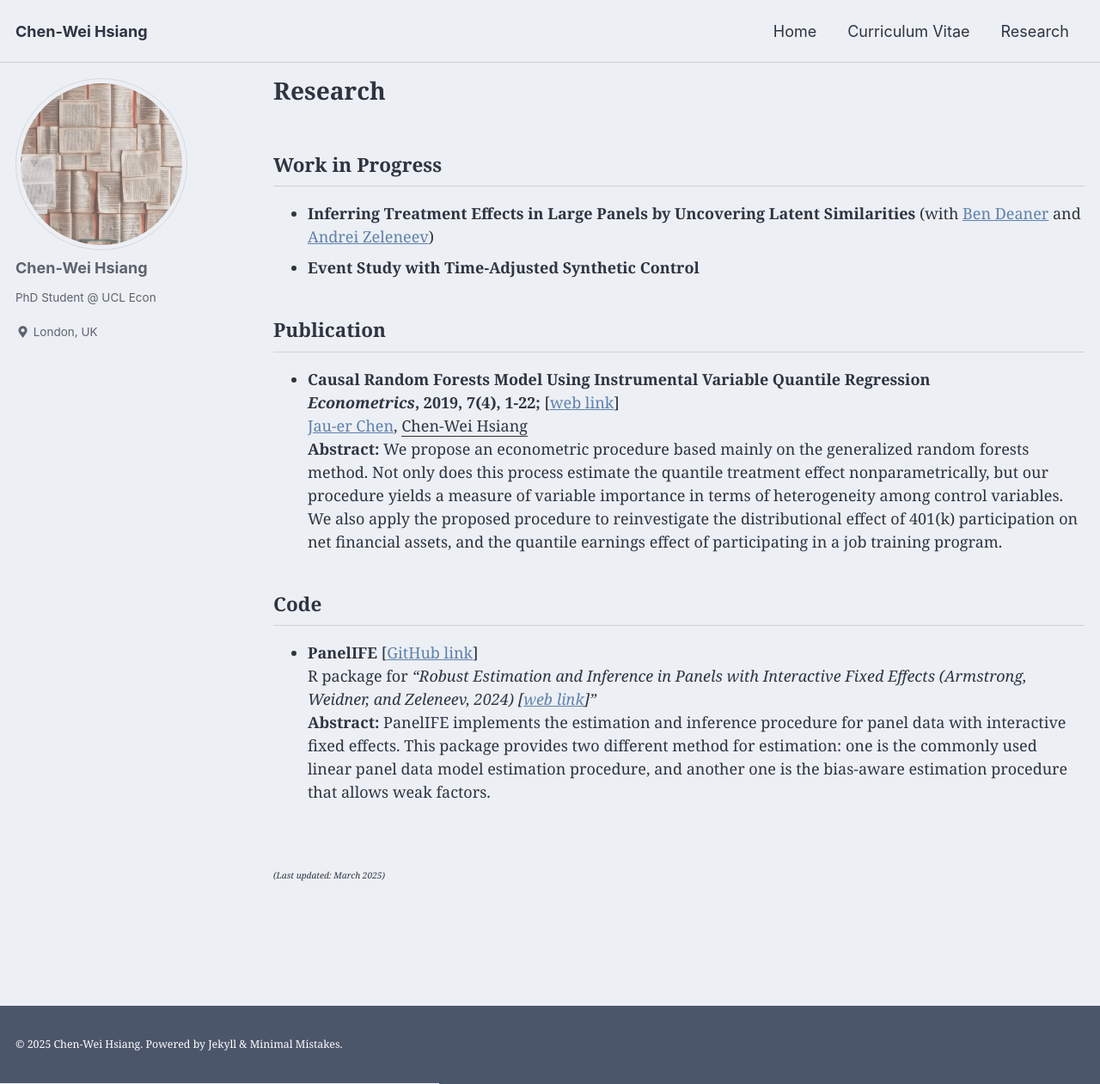
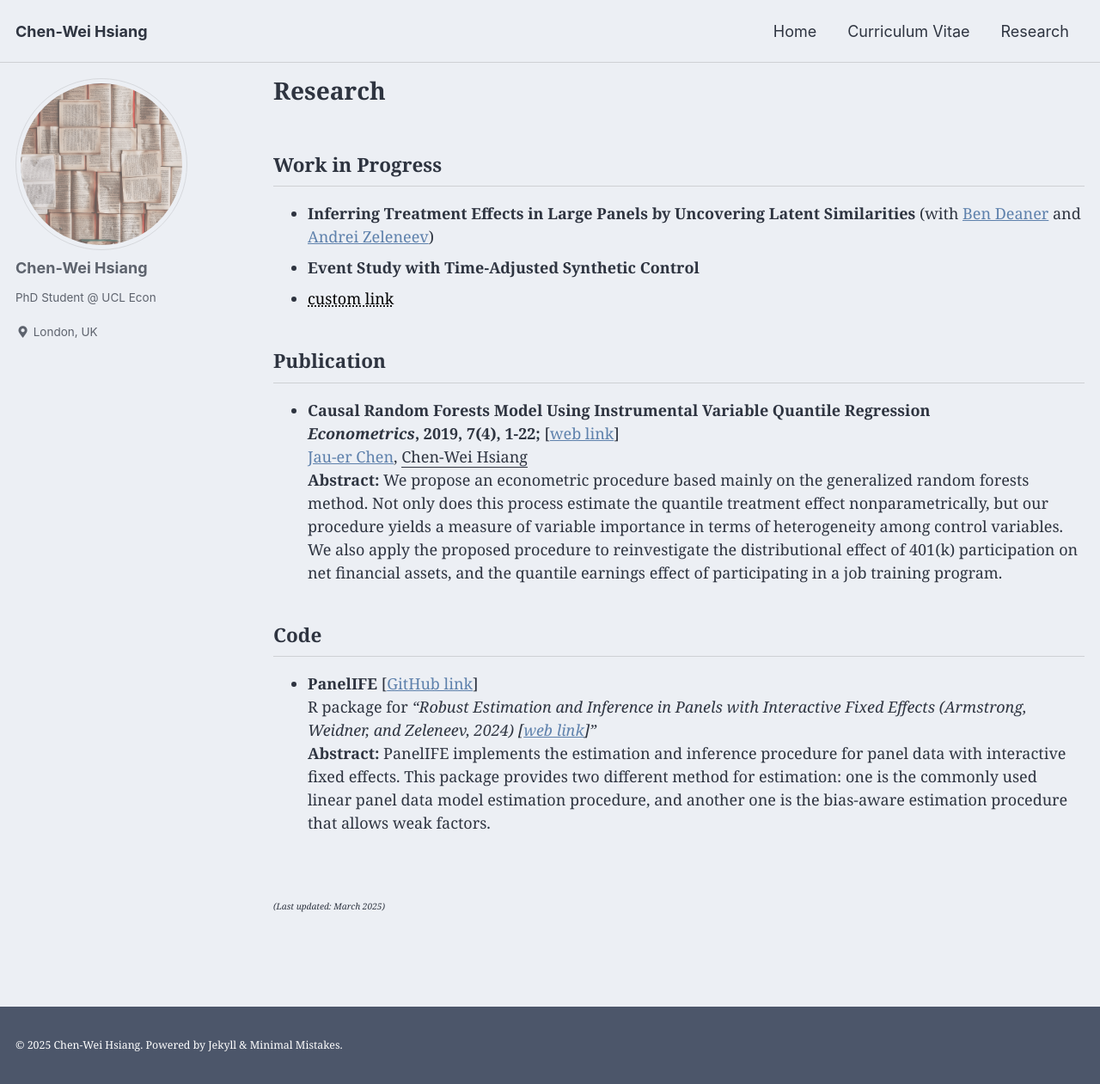
Before and after one commit to chenweihsiang/chenweihsiang.github.io, a Jekyll site: the page built from _pages/research.md, in a window 1280 px wide and 1261 px high. Shown: the whole window at 86% size. Built offline with Jekyll 4.4.1, drawn with Linux system fonts in a browser that asks for light colours; cached includes are drawn as plain includes.

Commit message:
Update research.md

```diff
--- a/_pages/research.md
+++ b/_pages/research.md
@@ -10,6 +10,7 @@ author_profile: true
 
 - **Inferring Treatment Effects in Large Panels by Uncovering Latent Similarities** (with [Ben Deaner](https://bendeaner.wordpress.com/) and [Andrei Zeleneev](https://www.azeleneev.com/))
 - **Event Study with Time-Adjusted Synthetic Control**
+- <a href="https://www.google.com/" style="color: black; text-decoration: underline;text-decoration-style: dotted;">custom link</a>
 
 
 ## Publication
```
